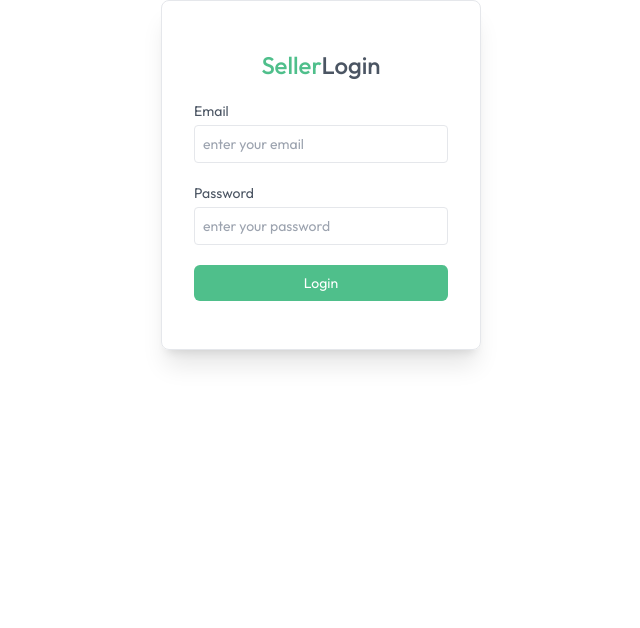
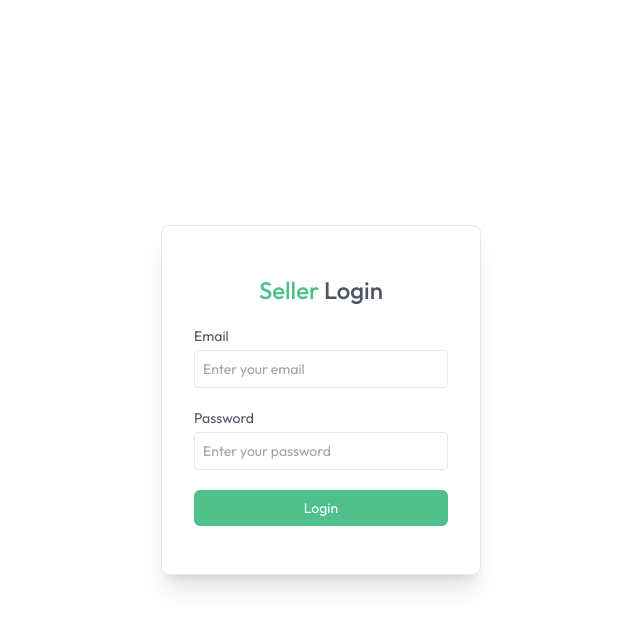
Before and after one commit to mohdrehansaifi489-netizen/greencart, a React (Vite) app in the folder client/: page /seller in a window 1280 px wide. Shown: the top 628 px of the page, without its empty margins (319-959 px from the left). Built offline with nearby package versions, Linux system fonts and the light colour scheme; no server answers.

Commit message:
Update SellerLogin.jsx

```diff
--- a/client/src/components/seller/SellerLogin.jsx
+++ b/client/src/components/seller/SellerLogin.jsx
@@ -1,21 +1,21 @@
 import React, { useEffect, useState } from 'react'
 import { useAppContext } from '../../context/AppContext'
 import toast from 'react-hot-toast'
-import axios from 'axios'
-
-
 
 const SellerLogin = () => {
-  const { isSeller, setIsSeller, navigate, axios } = useAppContext()
-  const [email, setEmail] = useState("");
-  const [password, setPassword] = useState("");
+  const { isSeller, setIsSeller, navigate, axios } = useAppContext() // use axios from context only
+  const [email, setEmail] = useState("")
+  const [password, setPassword] = useState("")
 
   const onSubmitHandler = async (event) => {
+    event.preventDefault()
     try {
-      event.preventDefault();
-      const { data } = await axios.post('/api/seller/login', { email, password },{
-        withCredentials: true,
-      })
+      const { data } = await axios.post(
+        '/api/seller/login',
+        { email, password },
+        { withCredentials: true } // ✅ make sure cookie is sent
+      )
+
       if (data.success) {
         setIsSeller(true)
         navigate('/seller')
@@ -23,36 +23,50 @@
         toast.error(data.message)
       }
     } catch (error) {
-      toast.error(error.message);
+      toast.error(error.response?.data?.message || error.message)
     }
+  }
 
-  }
   useEffect(() => {
     if (isSeller) {
       navigate("/seller")
     }
-  }, [isSeller])
+  }, [isSeller, navigate])
 
   return !isSeller && (
-    <form onSubmit={onSubmitHandler} className='min-h-screenen flex items-center text-sm text-gray-600'>
+    <form onSubmit={onSubmitHandler} className='min-h-screen flex items-center text-sm text-gray-600'>
+      <div className='flex flex-col gap-5 m-auto items-start p-8 py-12 min-w-80 sm:min-w-88 rounded-lg shadow-xl border border-gray-200'>
+        <p className='text-2xl font-medium m-auto'>
+          <span className='text-primary'>Seller</span> Login
+        </p>
 
-      <div className='flex flex-col gap-5 m-auto items-start p-8 py-12 min-w-80 sm:min-w-88 rounded-lg shadow-xl border border-gray-200'>
-        <p className='text-2xl font-medium m-auto'><span className='text-primary'>Seller</span>Login</p>
         <div className='w-full'>
           <p>Email</p>
-          <input onChange={(e) => setEmail(e.target.value)} value={email}
-            type="email" placeholder='enter your email' className='border border-gray-200 rounded w-full p-2 mt-1 outline-primary' />
+          <input
+            onChange={(e) => setEmail(e.target.value)}
+            value={email}
+            type="email"
+            placeholder='Enter your email'
+            className='border border-gray-200 rounded w-full p-2 mt-1 outline-primary'
+          />
         </div>
+
         <div className='w-full'>
           <p>Password</p>
-          <input onChange={(e) => setPassword(e.target.value)} value={password}
-            type="password" placeholder='enter your password' className='border border-gray-200 rounded w-full p-2 mt-1 outline-primary' />
+          <input
+            onChange={(e) => setPassword(e.target.value)}
+            value={password}
+            type="password"
+            placeholder='Enter your password'
+            className='border border-gray-200 rounded w-full p-2 mt-1 outline-primary'
+          />
         </div>
-        <button className='bg-primary text-white w-full py-2 rounded-md cursor-pointer'>Login</button>
+
+        <button className='bg-primary text-white w-full py-2 rounded-md cursor-pointer'>
+          Login
+        </button>
       </div>
-
     </form>
-
   )
 }
 
```
